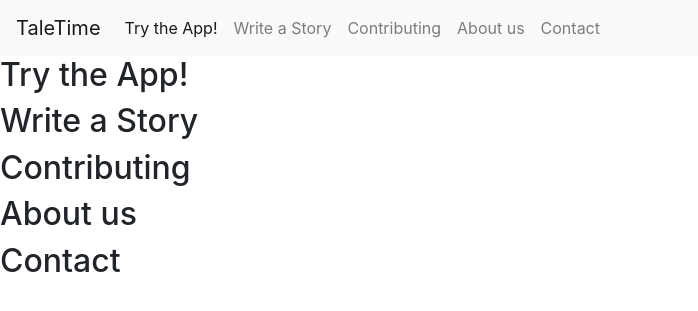
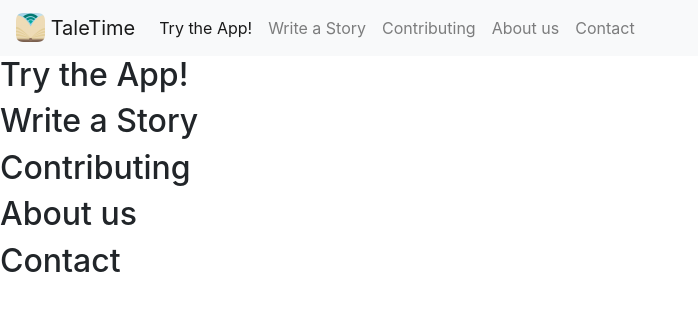
Before and after one commit to TaleTime/taletime.github.io, a Jekyll site: the page built from index.md, in a window 1280 px wide. Shown: the top 311 px of the page, without its empty margins (0-698 px from the left). Built offline with Jekyll 4.4.1, drawn with Linux system fonts in a browser that asks for light colours; nearby versions of some CDN libraries; our own code applies the rules of GitHub Pages for plain Markdown files.

Commit message:
Add image to navbar brand

```diff
--- a/_includes/_navbar.html
+++ b/_includes/_navbar.html
@@ -1,6 +1,8 @@
 <nav class="navbar sticky-top navbar-expand-lg navbar-light bg-light">
-  <a class="navbar-brand" href="#">TaleTime</a>
-  <button class="navbar-toggler" type="button" data-toggle="collapse" data-target="#navbarText" aria-controls="navbarText"
+  <a class="navbar-brand" href="#">
+    <img src="/icon-small.png" width="29" height="29" class="d-inline-block align-top" alt="">
+    TaleTime
+  </a>  <button class="navbar-toggler" type="button" data-toggle="collapse" data-target="#navbarText" aria-controls="navbarText"
     aria-expanded="false" aria-label="Toggle navigation">
     <span class="navbar-toggler-icon"></span>
   </button>
```
Also changed, not shown: icon-small.png (added).
